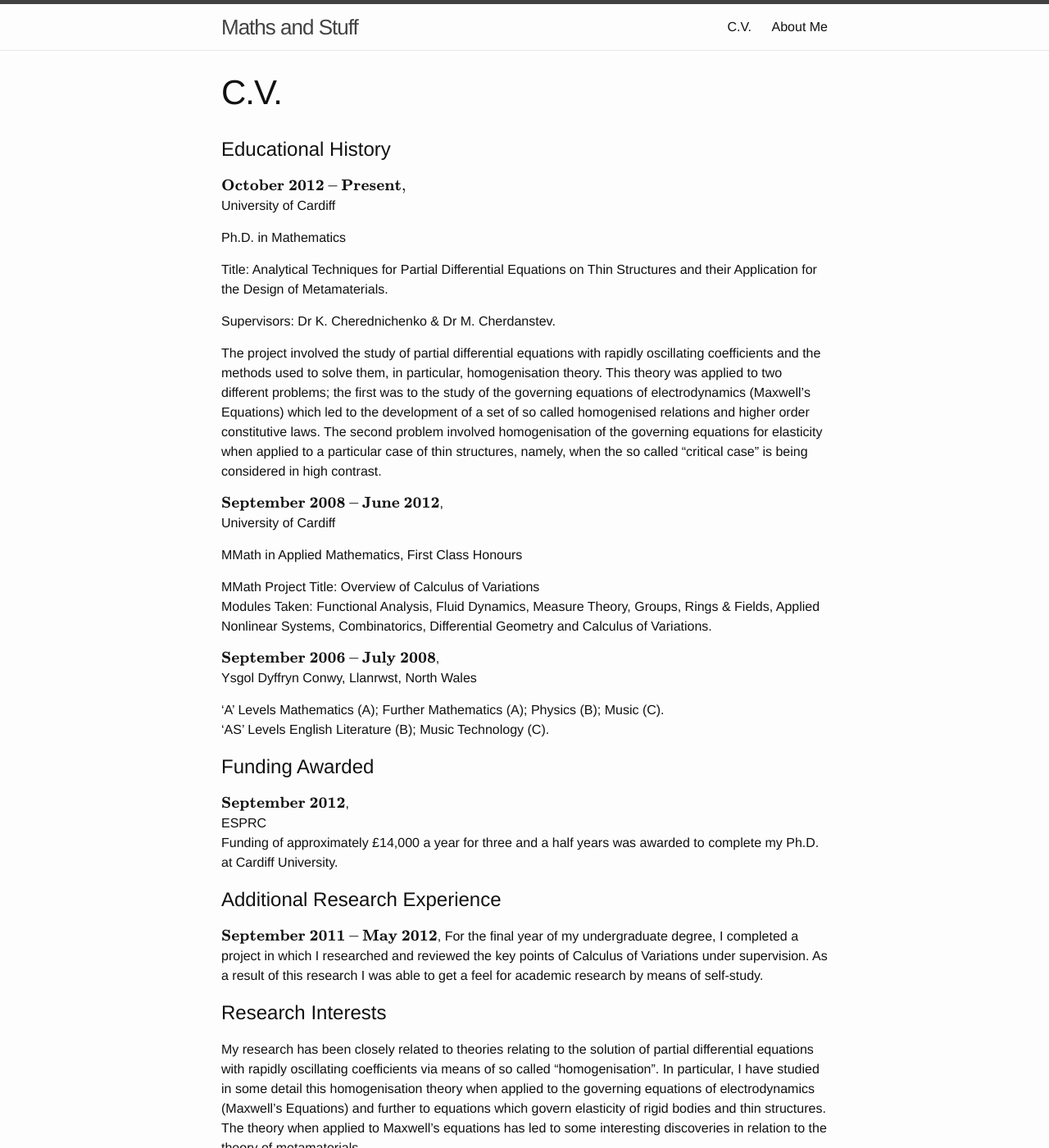
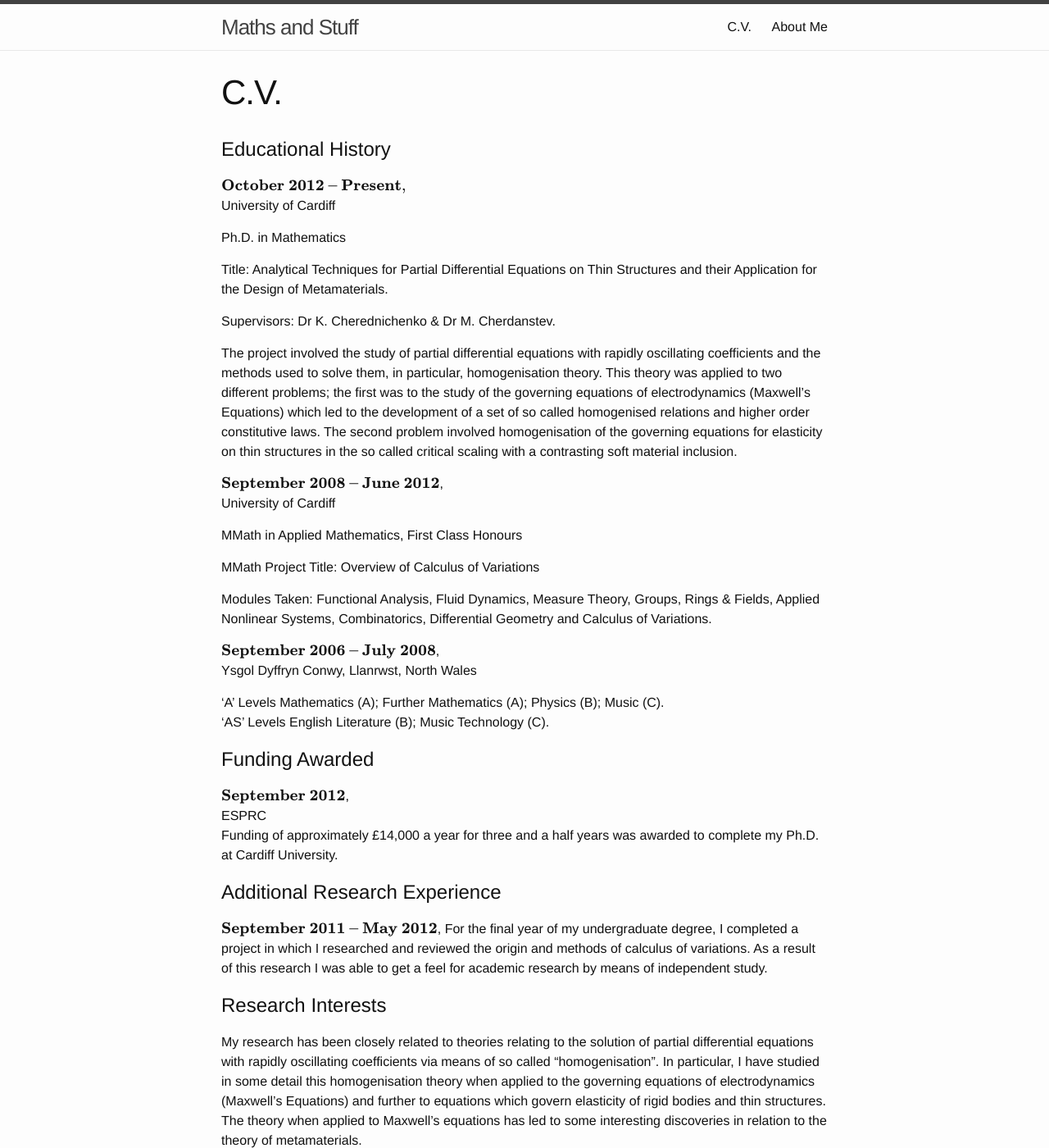
Before and after one commit to JamesEvans2014/JamesEvans2014.github.io, a Jekyll site: the page built from Curriculum-Vitae.md, in a window 1280 px wide and 1400 px high. Shown: the whole window at 82% size. Built offline with Jekyll 4.4.1, drawn with Linux system fonts in a browser that asks for light colours; formulas are drawn with MathJax 3; some of the changed text lies outside the part shown.

Commit message:
Update Curriculum-Vitae.md

```diff
--- a/Curriculum-Vitae.md
+++ b/Curriculum-Vitae.md
@@ -20,8 +20,7 @@ The project involved the study of partial differential equations with rapidly os
 methods used to solve them, in particular, homogenisation theory. This theory was applied to two different problems;
 the first was to the study of the governing equations of electrodynamics (Maxwell’s Equations) which led to the
 development of a set of so called homogenised relations and higher order constitutive laws.
-The second problem involved homogenisation of the governing equations for elasticity when applied to a
-particular case of thin structures, namely, when the so called “critical case” is being considered in high contrast.
+The second problem involved homogenisation of the governing equations for elasticity on thin structures in the so called critical scaling with a contrasting soft material inclusion.
 
 \\(\textbf {September 2008 – June 2012}\\),
 University of Cardiff
@@ -29,6 +28,7 @@ University of Cardiff
 MMath in Applied Mathematics, First Class Honours
 
 MMath Project Title: Overview of Calculus of Variations
+
 Modules Taken: Functional Analysis, Fluid Dynamics, Measure Theory, Groups, Rings & Fields,
 Applied Nonlinear Systems, Combinatorics, Differential Geometry and Calculus of Variations.
 
@@ -48,7 +48,7 @@ University.
 #Additional Research Experience
 
 \\(\textbf {September 2011 – May 2012}\\),
-For the final year of my undergraduate degree, I completed a project in which I researched and reviewed the key points of Calculus of Variations under supervision. As a result of this research I was able to get a feel for academic research by means of self-study.
+For the final year of my undergraduate degree, I completed a project in which I researched and reviewed the origin and methods of calculus of variations. As a result of this research I was able to get a feel for academic research by means of independent study.
 
 #Research Interests
 
```
Also changed, not shown: other parts of Curriculum-Vitae.md (+4 -4 lines).
